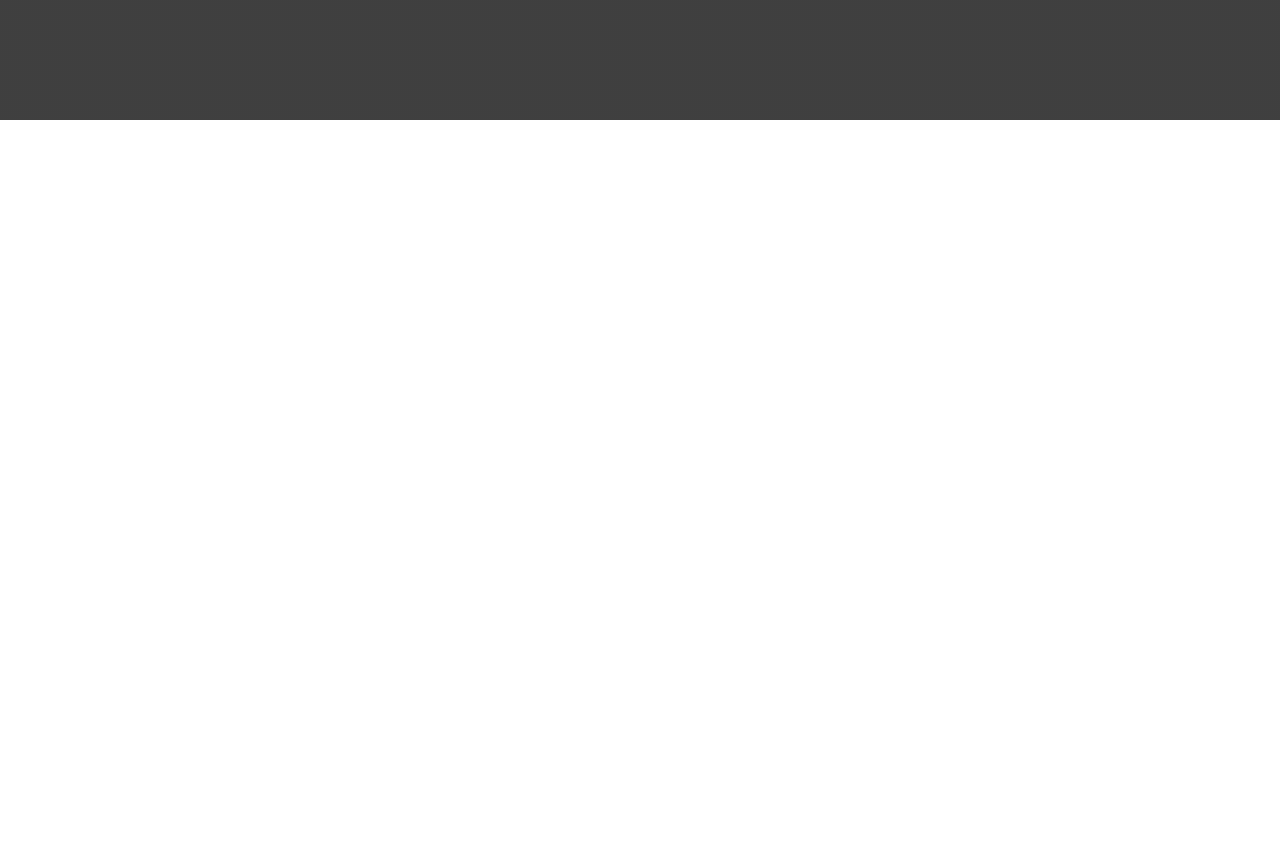
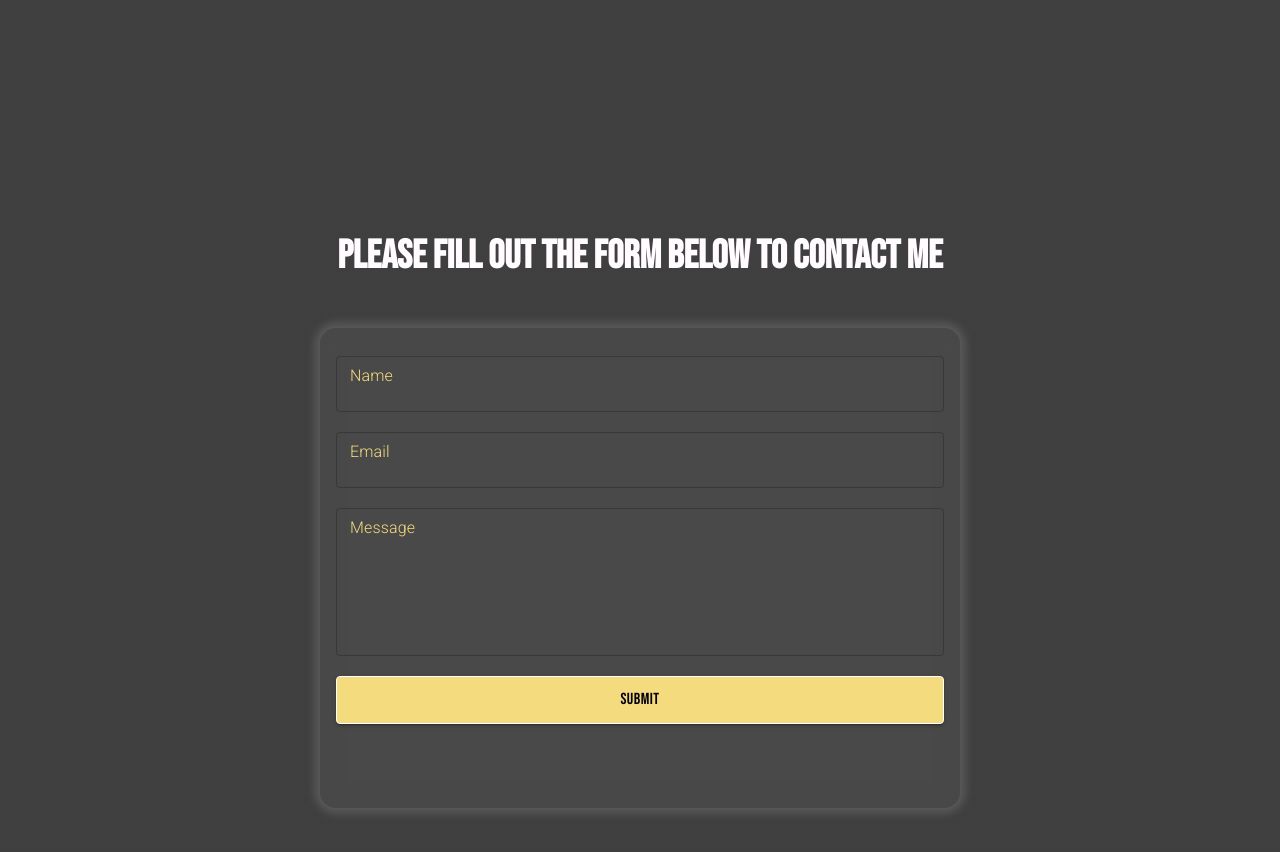
Before and after one commit to TieuVanHien/portfolio, a React (Create React App) app: page / in a window 1280 px wide. Shown: the part 2280-3132 px from the top of the page. Before the commit the page ends 2400 px from the top, so only its background shows below. Built offline with nearby package versions, Linux system fonts and the light colour scheme.

Commit message:
completed contact section

```diff
--- a/src/App.js
+++ b/src/App.js
@@ -1,6 +1,6 @@
 import { BrowserRouter as Router } from "react-router-dom";
 import { Nav } from "./components";
-import { Home, About, Skills } from "./sections";
+import { Home, About, Skills, Contact } from "./sections";
 import ParticlesBg from "particles-bg";
 
 function App() {
@@ -25,6 +25,7 @@ function App() {
         <Home />
         <About />
         <Skills />
+        <Contact />
       </Router>
     </div>
   );
--- /dev/null
+++ b/src/scss/section/_contact.scss
@@ -0,0 +1,41 @@
+@use "../values" as *;
+
+.contact {
+  .container {
+    display: flex;
+    flex-direction: column;
+    width: 100%;
+    height: 100vh;
+    .form-container {
+      display: flex;
+      justify-content: center;
+      align-items: center;
+      margin-top: 3em;
+      border-radius: 1em;
+      width: 50%;
+      height: 60%;
+      background: rgba(255, 255, 255, 0.05);
+      backdrop-filter: blur(10px);
+      box-shadow: 0px 0px 10px 5px rgba(255, 255, 255, 0.15);
+      .form {
+        width: 95%;
+        height: 95%;
+        display: flex;
+        flex-direction: column;
+        label {
+          color: $main;
+        }
+        .MuiOutlinedInput-root {
+          margin-top: 0.5em;
+          .MuiOutlinedInput-input {
+            color: $white;
+          }
+        }
+        .button {
+          width: 100%;
+          margin-top: 1em;
+        }
+      }
+    }
+  }
+}
--- a/src/scss/section/index.scss
+++ b/src/scss/section/index.scss
@@ -1,3 +1,4 @@
 @forward "./home";
 @forward "./about";
 @forward "skill";
+@forward "contact";
--- a/src/scss/values/_typography.scss
+++ b/src/scss/values/_typography.scss
@@ -44,8 +44,6 @@ body {
     color: $black;
     font-size: 1em;
     background-color: $main;
-    box-shadow: $white 4px 4px 0;
-    transform: transform 400ms box-shadow 200ms ease;
     border: 1px solid white;
     &:hover {
       background-color: $main;
@@ -53,8 +51,9 @@ body {
       text-underline-offset: 0.5em;
     }
     &:active {
-      transform: translateY(4px) translateX(4px);
-      box-shadow: $white 0 0 0;
+      background-color: $main;
+      text-decoration: underline 2px $white;
+      text-underline-offset: 0.5em;
     }
   }
 }
--- /dev/null
+++ b/src/sections/contact.js
@@ -0,0 +1,62 @@
+import { TextField, Button } from "@mui/material";
+
+export const Contact = () => {
+  return (
+    <section className="contact" id="contact">
+      <div className="container">
+        <h2>Please fill out the form below to contact me</h2>
+        <div className="form-container">
+          <form className="form">
+            <TextField
+              id="outlined-textarea"
+              label="Name"
+              placeholder="Name"
+              margin="dense"
+              multiline
+              sx={{
+                "& .MuiOutlinedInput-root.Mui-focused": {
+                  "& > fieldset": {
+                    borderColor: "#f4db7d",
+                    color: "white",
+                  },
+                },
+              }}
+            />
+            <TextField
+              id="outlined-textarea"
+              label="Email"
+              placeholder="Email"
+              margin="dense"
+              multiline
+              sx={{
+                "& .MuiOutlinedInput-root.Mui-focused": {
+                  "& > fieldset": {
+                    borderColor: "#f4db7d",
+                  },
+                },
+              }}
+            />
+            <TextField
+              id="outlined-textarea"
+              label="Message"
+              placeholder="Message"
+              rows={5}
+              multiline
+              margin="dense"
+              sx={{
+                "& .MuiOutlinedInput-root.Mui-focused": {
+                  "& > fieldset": {
+                    borderColor: "#f4db7d",
+                  },
+                },
+              }}
+            />
+            <Button className="button" variant="contained">
+              Submit
+            </Button>
+          </form>
+        </div>
+      </div>
+    </section>
+  );
+};
--- a/src/sections/index.js
+++ b/src/sections/index.js
@@ -1,3 +1,4 @@
 export { Home } from "./home";
 export { About } from "./about";
 export { Skills } from "./skills";
+export { Contact } from "./contact";
```
